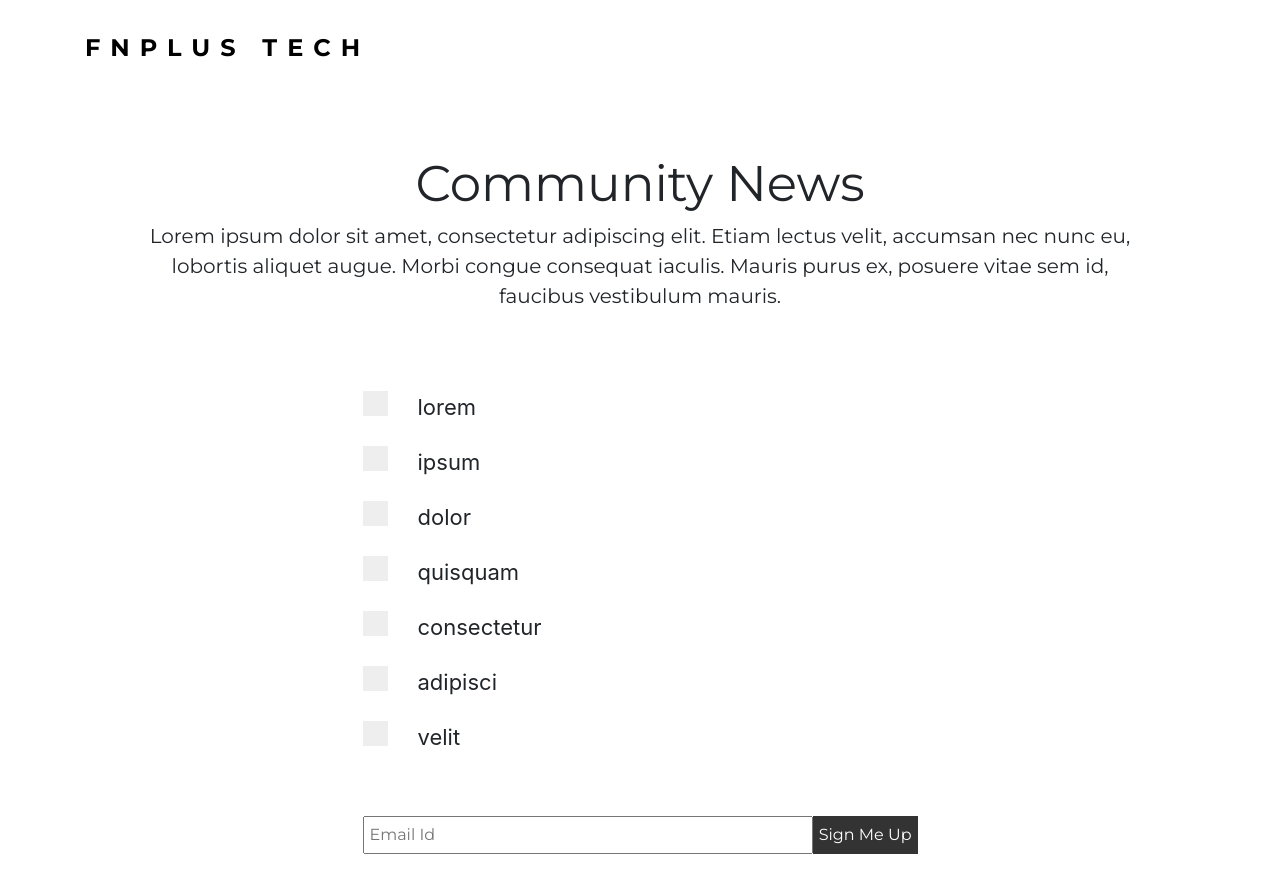
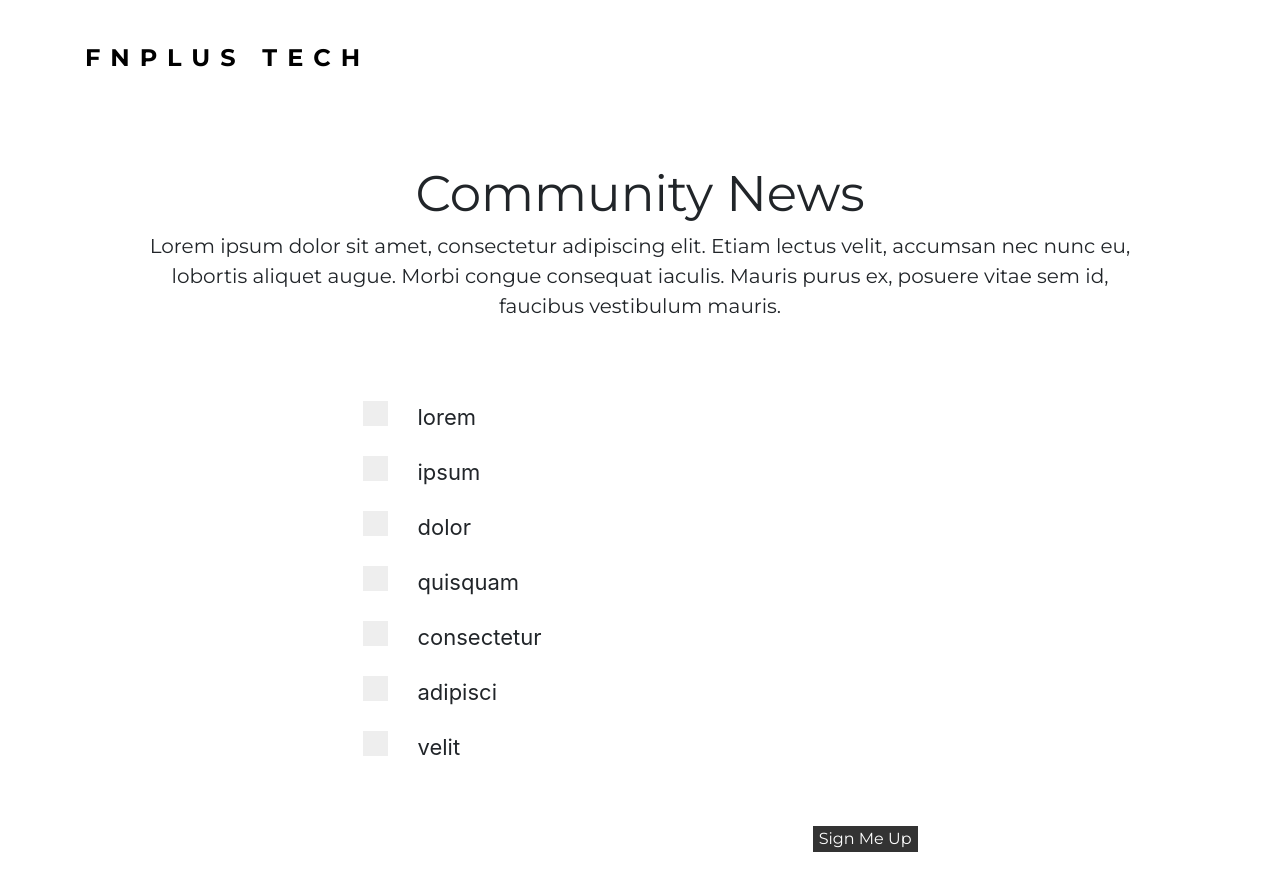
Before and after one commit to fnplus/news-app, a React (Create React App) app: page /signup in a window 1280 px wide. Built offline with nearby package versions, Linux system fonts and the light colour scheme.

Commit message:
Removed email bar

```diff
--- a/src/App.js
+++ b/src/App.js
@@ -18,7 +18,13 @@ class App extends Component {
           <Header />
 
           <Route exact path='/' render={props => (
-            <h1 style={{ textAlign: "center", paddingTop: "30px" }}>Home</h1>
+            <React.Fragment>
+              <h1 style={{ textAlign: "center", paddingTop: "30px" }}>Home</h1>
+
+              <div style={{ textAlign: "center", paddingTop: "50px" }}>
+                <a className="btn btn-dark" href="/signup"> Sign Up</a>
+              </div>
+            </React.Fragment>
           )} />
 
           <Route exact path='/signup' render={props => (
--- a/src/components/Header.js
+++ b/src/components/Header.js
@@ -4,9 +4,9 @@ class Header extends Component {
     render() {
         return (
             <React.Fragment>
-                <div className="container" style={{ paddingTop: "30px" }}>
+                <div className="container">
                     <div className="row">
-                        <div className="col-md-12">
+                        <div className="col-md-12 col-sm-12">
                             <div>
                                 <a style={headerStyle} href="https://fnplus.tech">FNPLUS TECH</a>
                             </div>
@@ -25,7 +25,8 @@ const headerStyle = {
     fontWeight: "700",
     color: "#000",
     display: "block",
-    textDecoration: "none"
+    textDecoration: "none",
+    paddingTop: "40px"
 }
 
 export default Header;
--- a/src/components/SignUp/Signup.js
+++ b/src/components/SignUp/Signup.js
@@ -4,28 +4,14 @@ import Choices from './Choices';
 
 class Signup extends Component {
 
-    state = {
-        email: ''
-    }
-
-    onChange = (e) => this.setState({ email: e.target.value });
-
     render() {
         return (
             <React.Fragment>
-                <div className="container" style={{ paddingTop: "30px" }}>
+                <div className="container" style={{ paddingTop: "30px", paddingBottom: "40px" }}>
                     <div className="row">
                         <div className="col-md-12">
                             <Choices choices={this.props.choices} />
                             <form className="signup-form">
-                                <input
-                                    type="text"
-                                    name="email"
-                                    placeholder="Email Id"
-                                    value={this.state.email}
-                                    onChange={this.onChange}
-                                    className="signup-input"
-                                />
                                 <input
                                     type="submit"
                                     value="Sign Me Up"
--- a/src/components/SignUp/css/Signup.css
+++ b/src/components/SignUp/css/Signup.css
@@ -1,26 +1,15 @@
 .signup-form {
-    display: flex;
     width: 50%;
     margin: auto;
     margin-bottom: 40px;
 }
 
-.signup-input {
-    flex: 10;
-    padding: 5px;
-    font-family: 'Montserrat', sans-serif;
-}
-
-.signup-input:hover {
-    outline: 0;
-}
-
 .signup-submitButton {
-    flex: 1;
     font-family: 'Montserrat', sans-serif;
     color: White;
     background-color: #333;
     border: none;
+    float: right;
 }
 
 .signup-submitButton:hover {
```
Also changed, not shown: public/manifest.json, 1 other file (tests, documents, lock files or other folders).
